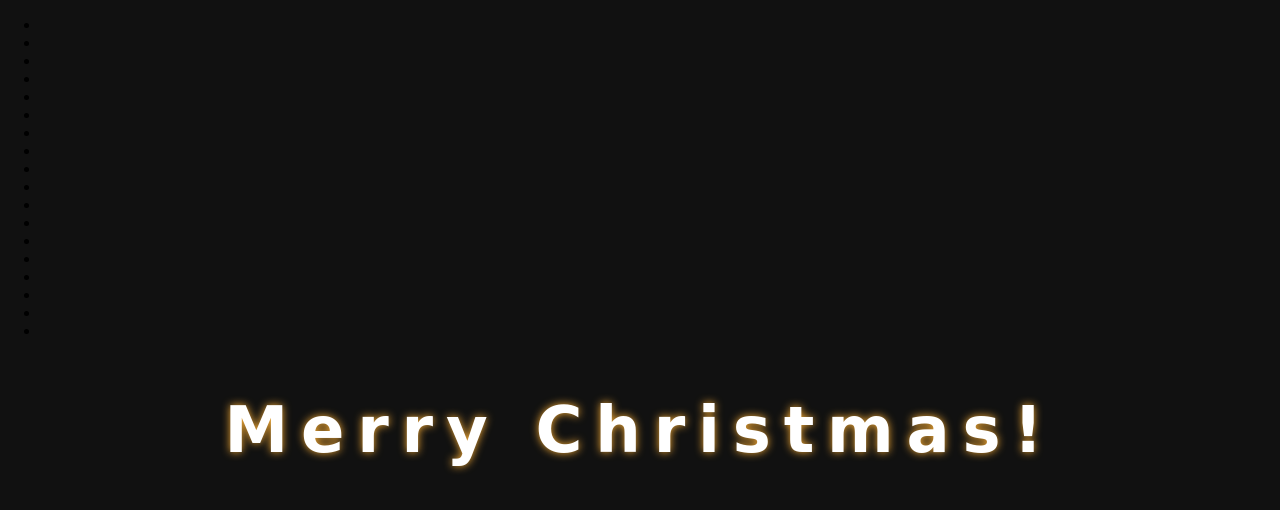
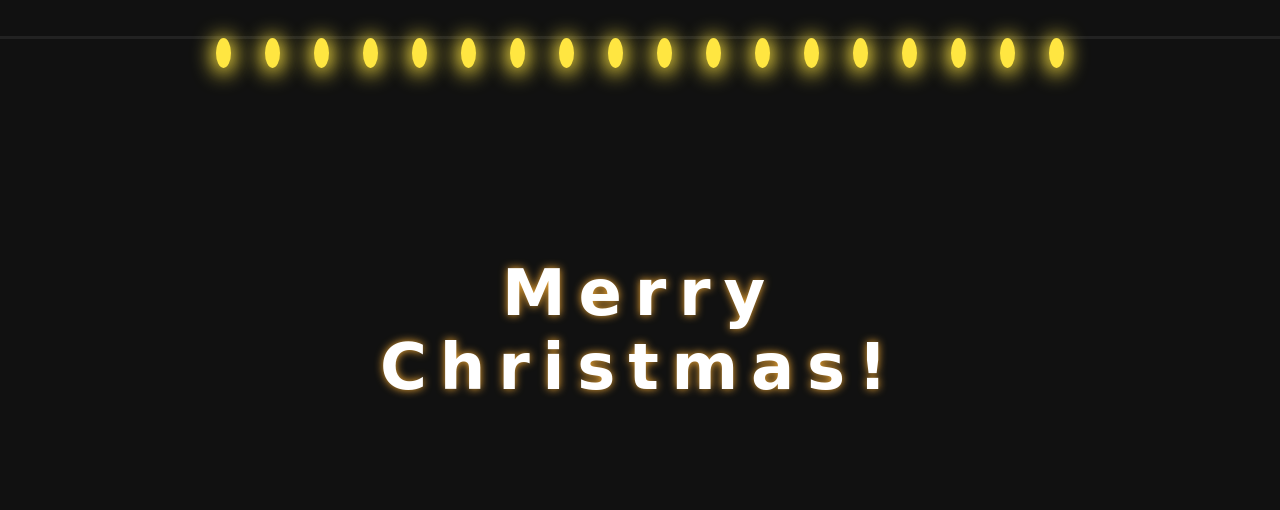
Before and after one commit to barclayd/XmasLights, a plain HTML site: page index.html in a window 1280 px wide. Drawn offline with Linux system fonts and the light colour scheme; a web font is replaced by a local one.

Commit message:
Added glowing light bulbs using css animations

```diff
--- a/styles.css
+++ b/styles.css
@@ -2,7 +2,7 @@ h2 {
     font-family: 'Mountains of Christmas', cursive;
     color: #fff;
     position: relative;
-    margin-top: 20xp;
+    margin: 20%;
     text-align: center;
     letter-spacing: 0.2em;
     font-size: 4em;
@@ -10,6 +10,48 @@ h2 {
 }
 
 body {
-    background: #111111;
+    background: #111;
     margin: 0;
 }
+
+#wire {
+    text-align: center;
+    white-space: nowrap;
+    position: absolute;
+    padding: 0;
+    width: 100%;
+    top: -80px;
+    border-bottom: 3px solid #222;
+    height: 100px;
+}
+
+#wire li {
+    position: relative;
+    list-style: none;
+    margin: 0 15px;
+    padding: 0;
+    display: inline-block;
+    width: 15px;
+    height: 30px;
+    border-radius: 50%;
+    top: 102px;
+    background: #fff;
+    animation-name: even-flash;
+    animation-duration: 1s;
+    animation-iteration-count: infinite;
+    animation-fill-mode: both;
+}
+
+@keyframes even-flash {
+
+    0%,
+    100% {
+        background: rgb(255, 230, 65, 1);
+        box-shadow: 0 2px 20px 4px rgba(255, 230, 65, 1);
+    }
+
+    50% {
+        background: rgb(255, 230, 65, 0.5);
+        box-shadow: 0 2px 20px 4px rgba(255, 230, 65, 0.3);
+    }
+}
```
